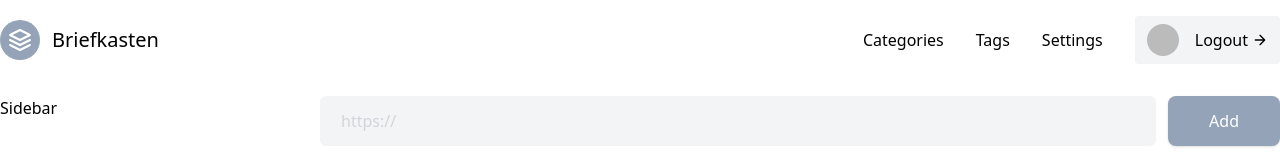
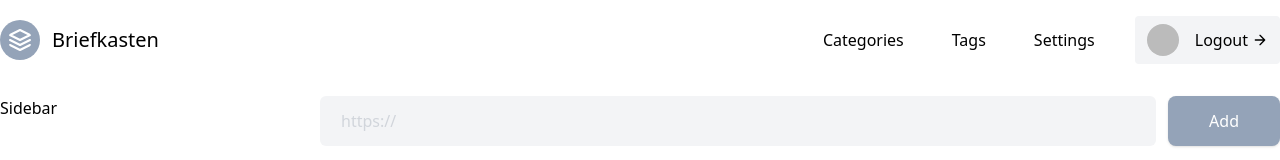
Before and after one commit to ndom91/briefkasten, a Next.js app: page / in a window 1280 px wide. Shown: the top 160 px of the page. Built offline with nearby package versions, Linux system fonts and the light colour scheme; no server answers; the database is empty; sample sign-in values are in the browser's storage.

Commit message:
fix: cleanup + add tailwindcss-animate

```diff
--- a/package.json
+++ b/package.json
@@ -37,7 +37,8 @@
     "prettier-plugin-tailwindcss": "^0.1.10",
     "prisma": "^3.13.0",
     "simple-git-hooks": "^2.7.0",
-    "tailwindcss": "^3.0.24"
+    "tailwindcss": "^3.0.24",
+    "tailwindcss-animate": "^1.0.5"
   },
   "prettier": {
     "semi": false,
--- a/src/components/navigation.js
+++ b/src/components/navigation.js
@@ -33,18 +33,24 @@ export default function Navigation() {
         </div>
       </Link>
       <nav className="flex flex-wrap items-center justify-center space-x-8 text-base md:ml-auto">
-        <Link href="/tags" className="mr-5 hover:text-gray-900">
-          Categories
+        <Link href="/categories" passHref>
+          <a className="rounded p-2 outline-none hover:outline-none hover:ring-2 hover:ring-slate-200 hover:ring-offset-transparent focus:outline-none focus:ring-2 focus:ring-slate-200 focus:ring-offset-transparent">
+            Categories
+          </a>
         </Link>
-        <Link href="/categories" className="mr-5 hover:text-gray-900">
-          Tags
+        <Link href="/tags" passHref>
+          <a className="rounded p-2 outline-none hover:outline-none hover:ring-2 hover:ring-slate-200 hover:ring-offset-transparent focus:outline-none focus:ring-2 focus:ring-slate-200 focus:ring-offset-transparent">
+            Tags
+          </a>
         </Link>
-        <Link href="/settings" className="mr-5 hover:text-gray-900">
-          Settings
+        <Link href="/settings" passHref>
+          <a className="rounded p-2 outline-none hover:outline-none hover:ring-2 hover:ring-slate-200 hover:ring-offset-transparent focus:outline-none focus:ring-2 focus:ring-slate-200 focus:ring-offset-transparent">
+            Settings
+          </a>
         </Link>
         <button
           onClick={() => signinHandler()}
-          className="mt-4 inline-flex items-center rounded border-0 bg-gray-100 py-1 px-3 text-base hover:bg-gray-200 focus:outline-none md:mt-0"
+          className="mt-4 inline-flex items-center rounded border-0 bg-gray-100 py-1 px-3 text-base hover:bg-gray-200 focus:bg-gray-200 focus:outline-none md:mt-0"
         >
           {session && (
             <Image
--- a/src/pages/index.js
+++ b/src/pages/index.js
@@ -9,7 +9,7 @@ export default function Home({ sesh, bookmarks }) {
   return (
     <Layout>
       <aside className="">Sidebar</aside>
-      <div className="flex flex-col space-y-4">
+      <div className="flex flex-col space-y-8">
         <QuickAdd />
         <section className="grid grid-cols-1 justify-items-stretch gap-4 sm:grid-cols-3  md:grid-cols-4">
           {sesh &&
--- a/tailwind.config.js
+++ b/tailwind.config.js
@@ -5,13 +5,10 @@ module.exports = {
   ],
   theme: {
     extend: {
-      colors: {
-        primary: '#6366f1',
-      },
       maxWidth: {
         '8xl': '90rem',
       },
     },
   },
-  plugins: [require('@tailwindcss/forms')],
+  plugins: [require('@tailwindcss/forms'), require('tailwindcss-animate')],
 }
```
Also changed, not shown: 1 other file (tests, documents, lock files or other folders).
